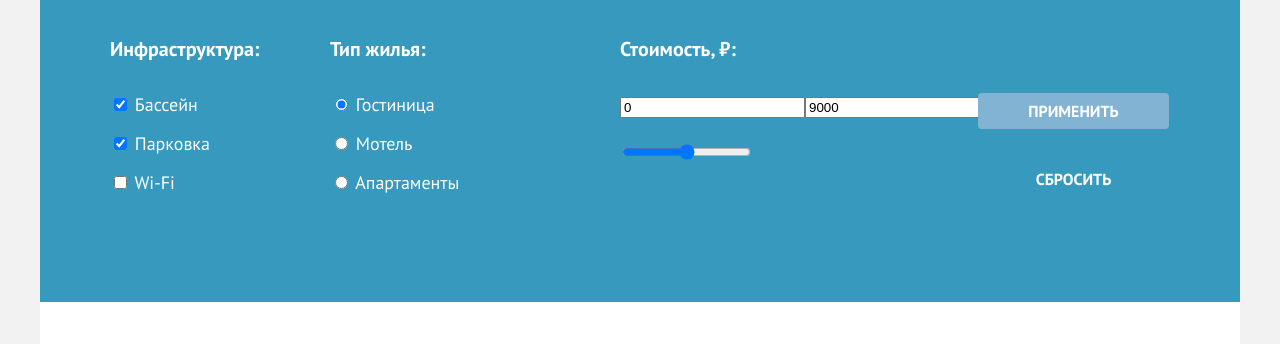
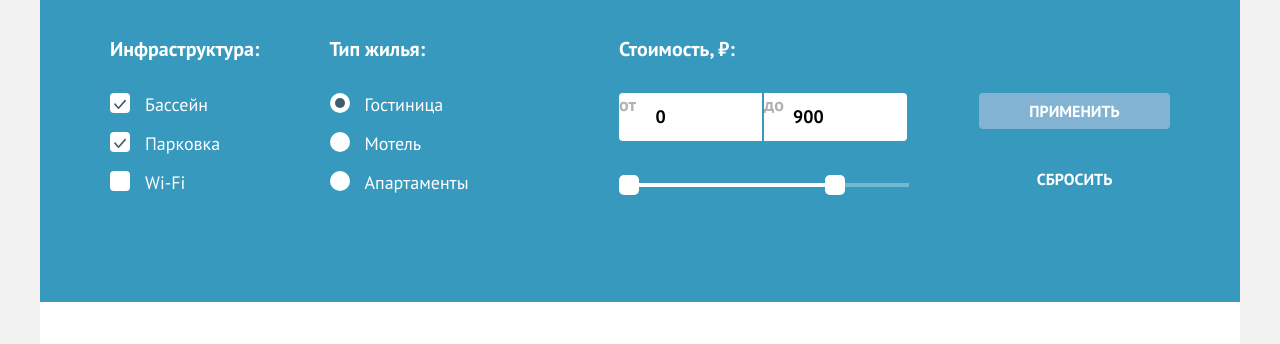
Before and after one commit to htmlacademy-htmlcss/2288595-sedona-36, a plain HTML site: page hotels.html in a window 1280 px wide. Shown: the part 209-553 px from the top of the page. Drawn offline with Linux system fonts and the light colour scheme.

Commit message:
Оформляет формы

```diff
--- a/hotels.html
+++ b/hotels.html
@@ -76,44 +76,52 @@
                 <ul class="hotels-filter-list">
                   <li class="hotels-filter-item">
                     <label class="control">
-                      <input class="control-input" type="checkbox" name="swimming-pool" checked>
-                      Бассейн
+                      <input class="visually-hidden control-input" type="checkbox" name="swimming-pool" checked>
+                      <span class="control-mark"></span>
+                      <span class="control-label">Бассейн</span>
                     </label>
                   </li>
                   <li class="hotels-filter-item">
                     <label class="control">
-                      <input class="control-input" type="checkbox" name="parking" checked>
-                      Парковка
+                      <input class="visually-hidden control-input" type="checkbox" name="parking" checked>
+                      <span class="control-mark"></span>
+                      <span class="control-label">Парковка</span>
                     </label>
                   </li>
                   <li class="hotels-filter-item">
                     <label class="control">
-                      <input class="control-input" type="checkbox" name="wi-fi">
-                      Wi-Fi
+                      <input class="visually-hidden control-input" type="checkbox" name="wi-fi">
+                      <span class="control-mark"></span>
+                      <span class="control-label">Wi-Fi</span>
                     </label>
                   </li>
                 </ul>
               </fieldset>
+
+
 
               <fieldset class="hotels-filter-group">
                 <legend class="hotels-filter-title">Тип жилья:</legend>
                 <ul class="hotels-filter-list">
                   <li class="hotels-filter-item">
                     <label class="control">
-                      <input class="control-input" type="radio" name="housing-type" value="hotel" checked>
-                      Гостиница
+                      <input class="visually-hidden control-input" type="radio" name="housing-type" value="hotel" checked>
+                      <span class="control-mark"></span>
+                      <span class="control-label">Гостиница</span>
                     </label>
                   </li>
                   <li class="hotels-filter-item">
                     <label class="control">
-                      <input class="control-input" type="radio" name="housing-type" value="motel">
-                      Мотель
+                      <input class="visually-hidden control-input" type="radio" name="housing-type" value="motel">
+                      <span class="control-mark"></span>
+                      <span class="control-label">Мотель</span>
                     </label>
                   </li>
                   <li class="hotels-filter-item">
                     <label class="control">
-                      <input class="control-input" type="radio" name="housing-type" value="apartments">
-                      Апартаменты
+                      <input class="visually-hidden control-input" type="radio" name="housing-type" value="apartments">
+                      <span class="control-mark"></span>
+                      <span class="control-label">Апартаменты</span>
                     </label>
                   </li>
                 </ul>
@@ -121,14 +129,30 @@
 
               <fieldset class="hotels-filter-price">
                 <legend class="hotels-filter-price-title">Стоимость, ₽:</legend>
-                <div class="price-controls">
-                    <label class="min-price"><input type="text" name="min-price" value="0"></label>
-                    <label class="max-price"><input type="text" name="max-price" value="9000"></label>
-                </div>
-                <div class="scale-price">
-                  <input type="range" id="volume" name="price" min="0" max="9000">
+
+                <div class="range">
+                  <div class="range-wrapper-inputs">
+                    <label class="catalog-filter-label">
+                      от <input class="range-input" type="number" value="0" name="min-price">
+                    </label>
+                    <label class="catalog-filter-label max-price">
+                      до <input class="range-input" type="number" value="900" name="max-price">
+                    </label>
+                  </div>
+
+                  <div class="range-scale">
+                    <div class="range-bar" style="width: 226px">
+                      <button class="range-toggle toggle-min">
+                        <span class="visually-hidden">Изменить минимальную цену.</span>
+                      </button>
+                      <button class="range-toggle toggle-max">
+                        <span class="visually-hidden">Изменить максимальную цену.</span>
+                      </button>
+                    </div>
+                  </div>
                 </div>
               </fieldset>
+
 
               <div class="button-filter">
                 <button class="button button-accept" type="submit">Применить</button>
--- a/styles/styles.css
+++ b/styles/styles.css
@@ -804,8 +804,7 @@ body {
 
 }
 
-.hotels-filter-item {
-  list-style: none;
+.hotels-filter-item:not(last-child) {
   padding-bottom: 16px;
 }
 
@@ -813,6 +812,7 @@ body {
   margin: 0;
   margin-top: 32px;
   padding: 0;
+  list-style-type: none;
 }
 
 .hotels-columns {
@@ -830,10 +830,65 @@ body {
 
 /* Label */
 .control {
+  position: relative;
+  display: block;
+  padding-left: 35px;
+}
+
+.control-mark {
+  position: absolute;
+  width: 20px;
+  height: 20px;
+  background-color: #ffffff;
+  border-radius: 4px;
+  left: 0;
+}
+
+.control-label {
   font-weight: 400;
   font-size: 18px;
   line-height: 23px;
 }
+.control:hover {
+  opacity: 0.6;
+}
+
+.control-mark:focus {
+  border: #83B3D3 solid 3px;
+}
+
+.control-mark:focus-visible {
+  border: #83B3D3 solid 3px;
+}
+
+.control:active {
+  opacity: 0.3;
+}
+
+.control-input[type="checkbox"]:checked + .control-mark::after {
+  content: " ";
+  display: block;
+  background: url("../images/catalog/check mark.svg");
+  width: 12px;
+  height: 10px;
+  background-repeat: no-repeat;
+  margin: 6px 4px 4px 4px;
+}
+
+.control-input[type="radio"] + .control-mark {
+  border-radius: 50%;
+}
+
+.control-input[type="radio"]:checked + .control-mark::before {
+  position: absolute;
+  margin: 5px;
+  width: 10px;
+  height: 10px;
+  background-color: #3F5E72;
+  border-radius: 50%;
+  content: "";
+}
+
 
 
 /* Button */
@@ -932,7 +987,6 @@ body {
   cursor: default;
 }
 
-
 .price-controls {
   height: 48px;
   width: 288px;
@@ -941,6 +995,90 @@ body {
   padding: 0;
   margin: 0;
 }
+
+
+.range-scale {
+  position: relative;
+  height: 4px;
+  margin-top: 42px;
+  background-color: rgba(255, 255, 255, 0.3);
+}
+
+.range-bar {
+  position: absolute;
+  height: 4px;
+  background-color: #ffffff;
+}
+
+.range-toggle {
+  position: absolute;
+  width: 20px;
+  height: 20px;
+  background: #ffffff;
+  border: none;
+  border-radius: 5px;
+  cursor: pointer;
+}
+
+.range-toggle:hover {
+  background-color: #ffffff;
+}
+
+.range-toggle:active {
+  outline: 2px solid #83B3D3;
+}
+
+.range-toggle:focus-visible {
+  outline: 3px solid #83B3D3;
+}
+
+.toggle-min {
+  top: -8px;
+}
+
+.toggle-max {
+  top: -8px;
+  right: 0 ;
+}
+
+.catalog-filter-label {
+  font-size: 18px;
+  line-height: 24px;
+  font-weight: 700;
+  display: flex;
+  width: 143px;
+  height: 48px;
+  background-color: #ffffff;
+  border-radius: 4px 0 0 4px;
+  margin-right: 2px;
+  color: rgba(0, 0, 0, 0.3);
+}
+
+.max-price {
+  border-radius: 0 4px 4px 0;
+}
+
+.range-wrapper-inputs {
+  display: flex;
+  justify-content: center;
+}
+
+.range-input {
+  width: 45px;
+  padding: 0 2px;
+  font: inherit;
+  text-align: center;
+  border: none;
+  appearance: textfield;
+}
+
+.range-input::-webkit-outer-spin-button,
+.range-input::-webkit-inner-spin-button {
+  appearance: none;
+  margin: 0;
+}
+
+
 
 /* Sorting */
 .sorting-container {
@@ -992,12 +1130,16 @@ body {
 }
 
 .select-control {
+  background-image: url("../images/catalog/arrow.svg");
+  background-repeat: no-repeat;
+  background-position: right 20px center;
+  appearance: none;
   font-weight: 400;
   font-size: 18px;
   line-height: 21px;
   width: 292px;
   margin-left: 201px;
-  height: 49px;
+  padding: 10px 20px;
   border: 2px solid #E5E5E5;
   border-radius: 4px;
 }
@@ -1363,20 +1505,44 @@ body {
 
 /* Input */
 .field {
-  font-family: "PT Sans";
+  font-family: inherit;
   font-size: 18px;
   line-height: 24px;
   font-weight: 400;
   width: 452px;
   height: 52px;
-  padding: 0;
-  margin:0;
   border: none;
   border-radius: 4px 0 0 4px;
   background-color: #ffffff;
   color: #000000;
   padding-left: 20px;
+  padding-right: 20px;
   box-sizing: border-box;
+}
+
+.field:hover,
+.field:focus {
+  border: #83B3D3 solid 3px;
+}
+
+
+.field:focus-visible {
+  outline: none;
+  border: #83B3D3 solid 3px;
+}
+
+.field:active {
+  border: #83B3D3 solid 3px;
+}
+
+.field:disabled {
+  background-color: #E5E5E5;
+}
+
+.field:disabled:hover {
+  background-color: #E5E5E5;
+  outline: none;
+  cursor: default;
 }
 
 .field::placeholder {
```
Also changed, not shown: images/catalog/check mark.svg (added).
